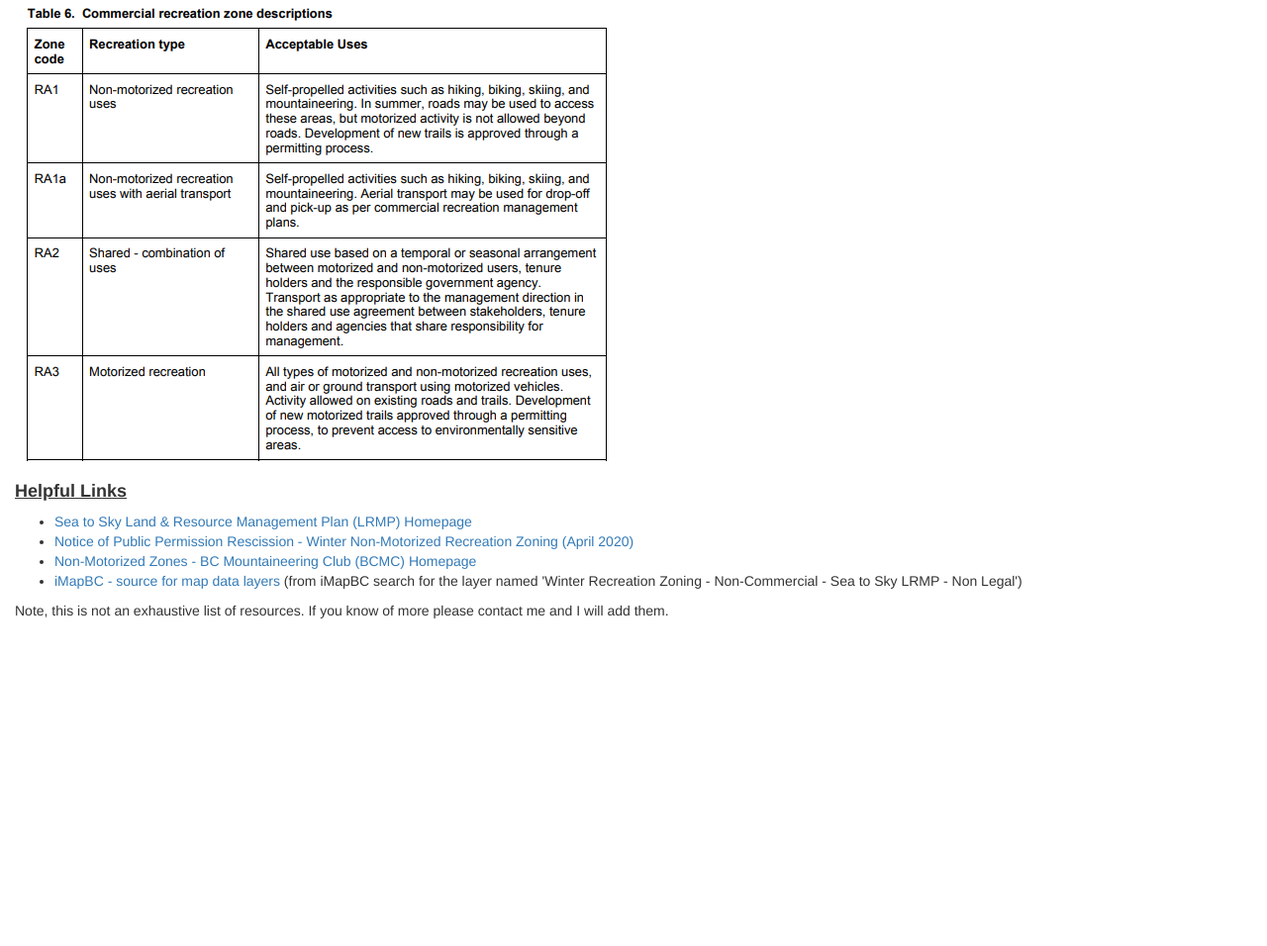
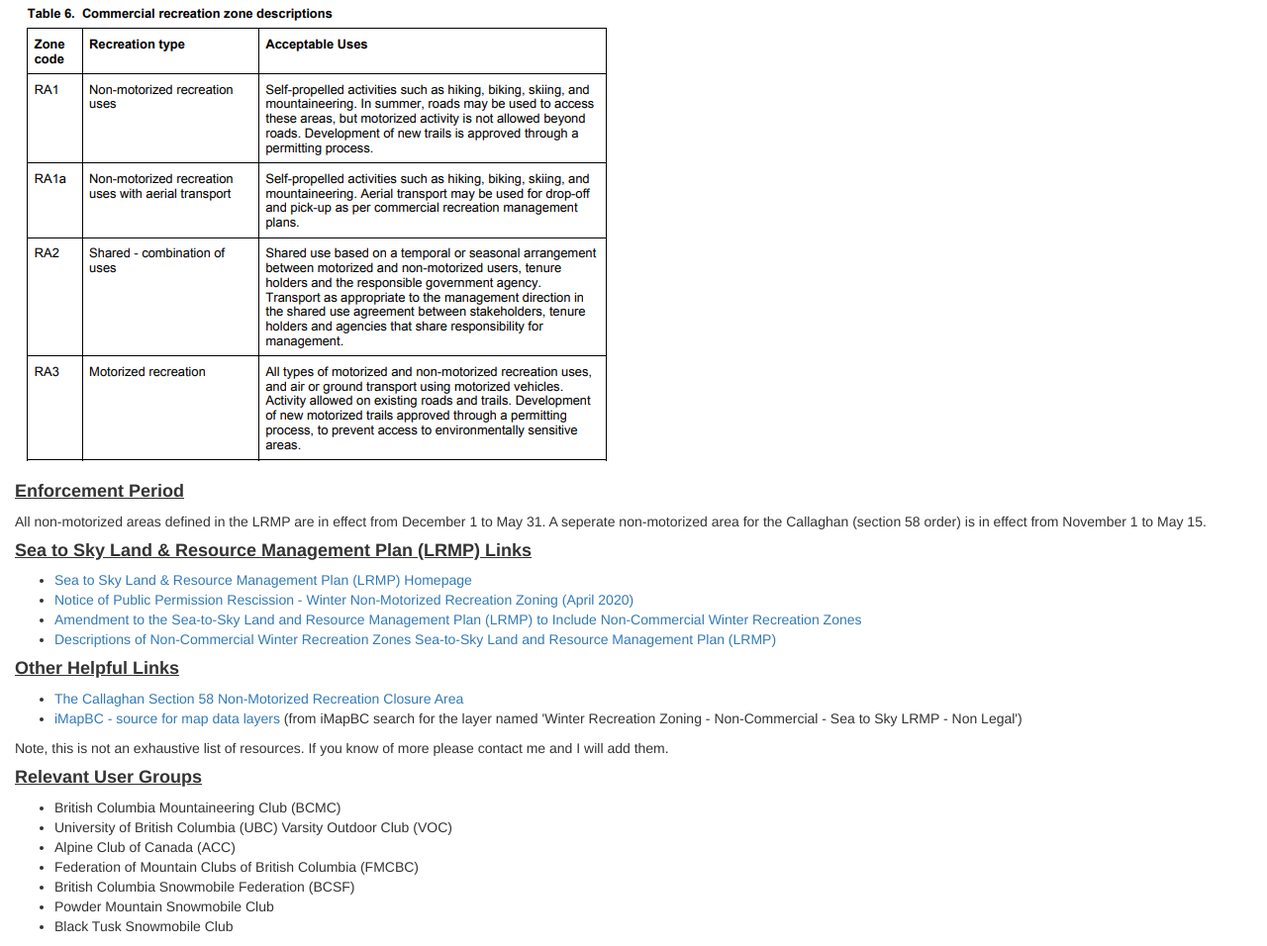
Before and after one commit to david-hurley/non-motorized-areas-django, a Django app: page /resources in a window 1280 px wide. Shown: the part 131-1087 px from the top of the page at 99% size. Before the commit the page ends 756 px from the top, so only its background shows below. Run offline with Django 3.2, Linux system fonts and the light colour scheme; some libraries are stand-ins or nearby versions.

Commit message:
updated links and warning

```diff
--- a/maps/static/css/maps.css
+++ b/maps/static/css/maps.css
@@ -24,6 +24,10 @@ h4 {
 	font-weight: bolder;
 }
 
+h6 {
+	text-decoration: underline;
+}
+
 img {
 	display: block;
 	max-width: 100%;
--- a/maps/templates/maps/home.html
+++ b/maps/templates/maps/home.html
@@ -9,8 +9,8 @@
     });
 
     var popup = new mapboxgl.Popup({ closeOnClick: false })
-		.setLngLat([-123.011, 49.930])
-		.setHTML('<h5>Winter Recreation Zones are in effect for non-commercial recreation between December 1 and May 31 annualy.</h5><h3><strong>WARNING: </strong></h3><p>This site does not warrant the quality, accuracy, or completeness of any information, data or product from these web pages. It is provided "AS IS" without warranty or condition of any nature.</p>')
+		.setLngLat([-123.011, 50.08])
+		.setHTML('<h3><strong>WARNING: </strong></h3><p>This site is indpendent of government sources and in no way associated with Sea to Sky Natural Resource District. This site does not warrant the quality, accuracy, or completeness of any information, data or product from these web pages. It is provided "AS IS" without warranty or condition of any nature.</p><h5><strong>IMPORTANT</strong></h5><p>Displayed areas reflect non-commercial winter recreation zones. All areas are in effect from December 1 to May 31 with the exception of the Callaghan non-motorized area (section 58) which is in effect from November 1 to May 15.</p>')
 		.addTo(map);
   </script>
 {% endblock content %}
--- a/maps/templates/maps/resources.html
+++ b/maps/templates/maps/resources.html
@@ -5,7 +5,9 @@
   <h4>Description of Areas</h4>
   <p>The below table is taken from the Sea-to-Sky LRMP document dated April 2008 (see link below).</p>
   <img src="{% static 'images/zone-description.png'%}" alt="">
-  <h4>Helpful Links</h4>
+  <h4>Enforcement Period</h4>
+  <p>All non-motorized areas defined in the LRMP are in effect from December 1 to May 31. A seperate non-motorized area for the Callaghan (section 58 order) is in effect from November 1 to May 15.</p>
+  <h4>Sea to Sky Land & Resource Management Plan (LRMP) Links</h4>
   <ul>
     <li><a href="https://www2.gov.bc.ca/gov/content/industry/crown-land-water/land-use-planning/regions/south-coast-region-plans/seatosky-lrmp">
       Sea to Sky Land & Resource Management Plan (LRMP) Homepage
@@ -13,8 +15,17 @@
     <li><a href="https://www2.gov.bc.ca/assets/gov/farming-natural-resources-and-industry/natural-resource-use/land-water-use/crown-land/land-use-plans-and-objectives/southcoast-region/seatosky-lrmp/legal/seatosky_lrmp_land_act_permission_notice_3apr2020.pdf">
       Notice of Public Permission Rescission - Winter Non-Motorized Recreation Zoning (April 2020)
     </a></li>
-    <li><a href="https://backcountrybc.ca/issues/active-campaigns/124-issues/mainland-southwest/sea-2-sky/non-motorized-zones">
-      Non-Motorized Zones - BC Mountaineering Club (BCMC) Homepage
+    <li><a href="https://www2.gov.bc.ca/assets/gov/farming-natural-resources-and-industry/natural-resource-use/land-water-use/crown-land/land-use-plans-and-objectives/southcoast-region/seatosky-lrmp/plan/seatosky_lrmp_plan_amendment_12mar2009.pdf">
+      Amendment to the Sea-to-Sky Land and Resource Management Plan (LRMP) to Include Non-Commercial Winter Recreation Zones
+    </a></li>
+    <li><a href="https://www2.gov.bc.ca/assets/gov/farming-natural-resources-and-industry/natural-resource-use/land-water-use/crown-land/land-use-plans-and-objectives/southcoast-region/seatosky-lrmp/plan/seatosky_lrmp_plan_non-commercial_winter_recreation_zones_7apr2009.pdf">
+      Descriptions of Non-Commercial Winter Recreation Zones Sea-to-Sky Land and Resource Management Plan (LRMP)
+    </a></li>
+  </ul>
+  <h4>Other Helpful Links</h4>
+  <ul>
+    <li><a href="https://bcparks.ca/explore/parkpgs/callaghan_lk/banner-pass-section58-closure-sign.pdf?v=1609795150398&fbclid=IwAR2abSOJmk9WF-TKZg15KU8xTSFU7iSJEg7JQx9HyybcX8ZcvYnv-zO8dMI">
+      The Callaghan Section 58 Non-Motorized Recreation Closure Area
     </a></li>
     <li><a href="https://maps.gov.bc.ca/ess/hm/imap4m/">
       iMapBC - source for map data layers</a> (from iMapBC search for the layer named 'Winter Recreation Zoning - Non-Commercial - Sea to Sky LRMP - Non Legal')
@@ -23,5 +34,15 @@
   <p>
     Note, this is not an exhaustive list of resources. If you know of more please contact me and I will add them.
   </p>
+  <h4>Relevant User Groups</h4>
+  <ul>
+    <li>British Columbia Mountaineering Club (BCMC)</li>
+    <li>University of British Columbia (UBC) Varsity Outdoor Club (VOC)</li>
+    <li>Alpine Club of Canada (ACC)</li>
+    <li>Federation of Mountain Clubs of British Columbia (FMCBC)</li>
+    <li>British Columbia Snowmobile Federation (BCSF)</li>
+    <li>Powder Mountain Snowmobile Club</li>
+    <li>Black Tusk Snowmobile Club</li>
+  </ul>
 </div>
 {% endblock content %}
```
